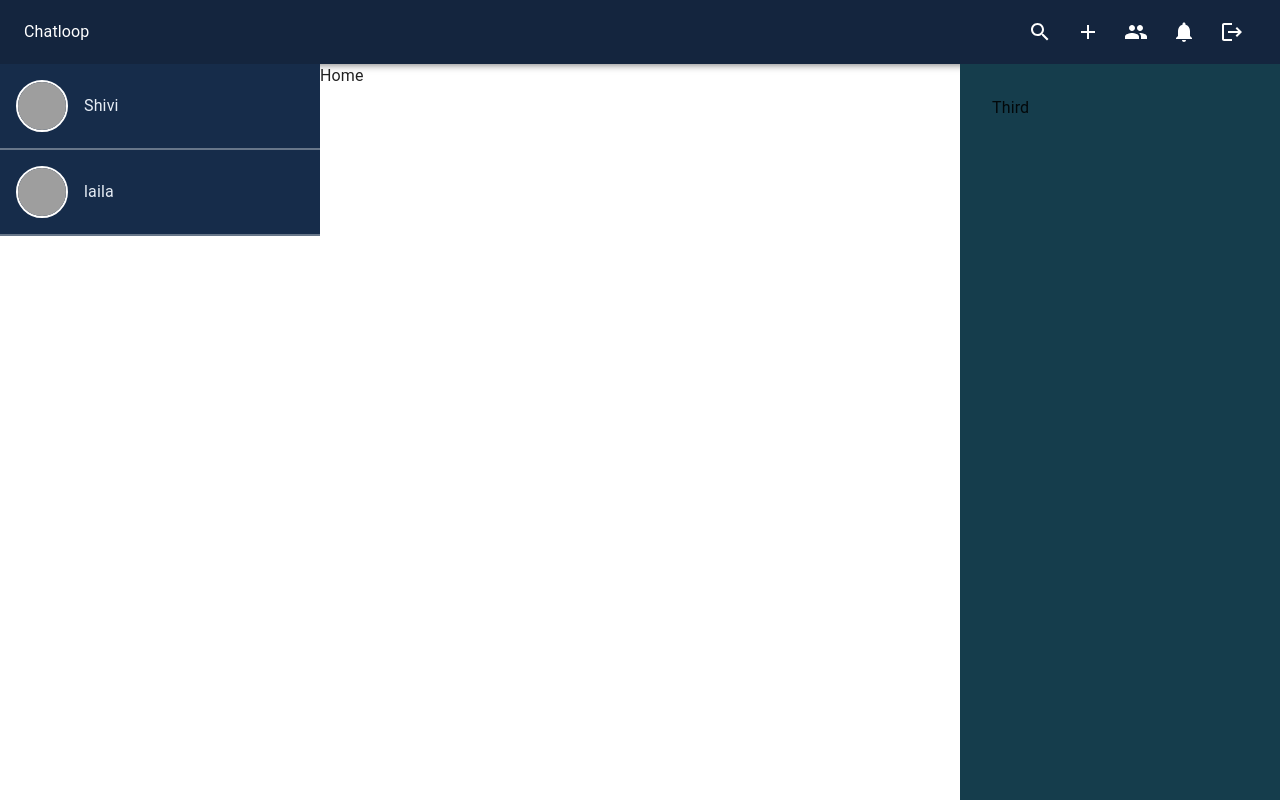
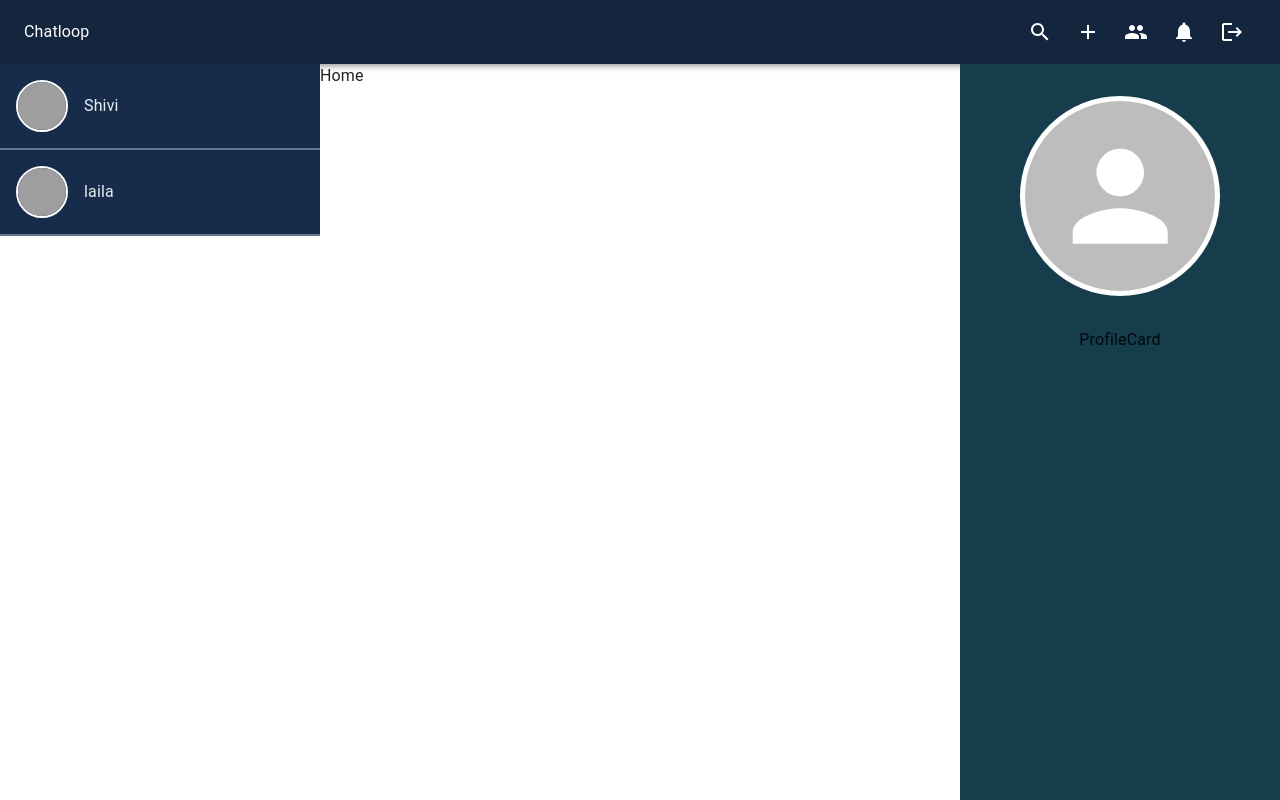
Before and after one commit to Shivyy247/chatloop, a React (Vite) app in the folder client/: page / in a window 1280 px wide. Built offline with nearby package versions, Linux system fonts and the light colour scheme; grey boxes are pictures that could not be loaded.

Commit message:
feat: add Profile component for user profile display; integrate into AppLayout

```diff
--- a/client/src/components/layout/AppLayout.jsx
+++ b/client/src/components/layout/AppLayout.jsx
@@ -5,6 +5,7 @@ import { Grid } from "@mui/material";
 import Chatlist from "../specific/Chatlist";
 import { sampleChats } from "../../constants/sampleData";
 import { useParams } from "react-router-dom";
+import Profile from "../specific/Profile";
 
 const AppLayout = (WrappedComponent) => {
   return (props) => {
@@ -50,7 +51,7 @@ const AppLayout = (WrappedComponent) => {
               bgcolor: "#153D4C",
             }}
           >
-            Third
+            <Profile/>
           </Grid>
         </Grid>
       </>
--- /dev/null
+++ b/client/src/components/specific/Profile.jsx
@@ -0,0 +1,23 @@
+import { Avatar, Stack } from '@mui/material';
+import React from 'react'
+
+const Profile = () => {
+  return (
+      <Stack spacing={"2rem"} direction={"column"} alignItems={"center"}>
+          <Avatar
+              sx={{
+                  width: 200,
+                  height: 200,
+                  objectFit: "contain",
+                  marginBottom: "1rem",
+                  border: "5px solid white"
+              }}
+          />
+      <ProfileCard heading={"Bio"} text={"kab banega bhai tuu jaldi banega"} />
+    </Stack>
+  )
+}
+
+const ProfileCard = ({text, icon, heading}) => <div>ProfileCard</div>;
+
+export default Profile
```
